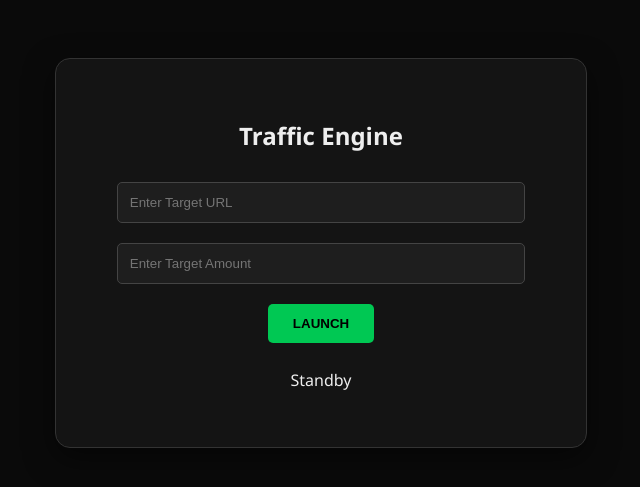
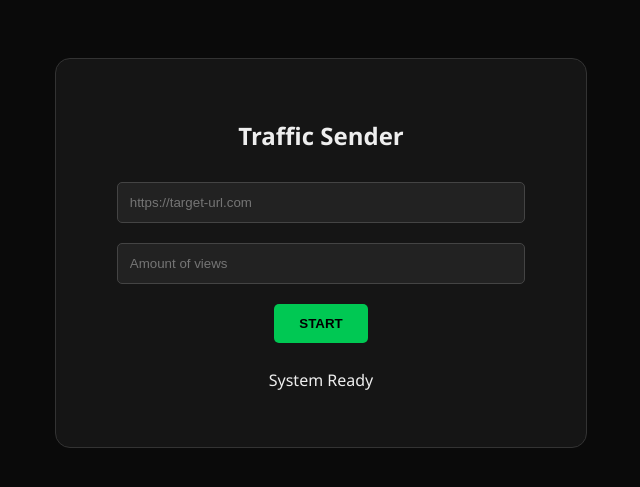
Before and after one commit to altstoreupload-pixel/Tiktokviewer, a Flask app: page / in a window 1280 px wide. Shown: the top 487 px of the page, without its empty margins (319-959 px from the left). Run offline with Flask 3, Linux system fonts and the light colour scheme.

Commit message:
Update index.html

```diff
--- a/templates/index.html
+++ b/templates/index.html
@@ -1,33 +1,33 @@
 <!DOCTYPE html>
 <html>
 <head>
-    <title>High-Speed Traffic Engine</title>
+    <title>Precision Traffic Engine</title>
     <style>
-        body { font-family: 'Segoe UI', sans-serif; background: #0a0a0a; color: #eee; text-align: center; padding-top: 50px; }
-        .container { max-width: 450px; margin: auto; background: #141414; padding: 40px; border-radius: 15px; border: 1px solid #333; box-shadow: 0 10px 30px rgba(0,0,0,0.5); }
-        input { padding: 12px; width: 85%; margin: 10px 0; background: #1e1e1e; color: #00ff41; border: 1px solid #444; border-radius: 5px; }
-        button { padding: 12px 25px; border: none; cursor: pointer; border-radius: 5px; font-weight: bold; margin: 10px 5px; text-transform: uppercase; transition: 0.2s; }
+        body { font-family: 'Segoe UI', Arial; background: #0a0a0a; color: #eee; text-align: center; padding-top: 50px; }
+        .container { max-width: 450px; margin: auto; background: #151515; padding: 40px; border-radius: 15px; border: 1px solid #333; }
+        input { padding: 12px; width: 85%; margin: 10px 0; background: #222; color: #00ff41; border: 1px solid #444; border-radius: 5px; }
+        button { padding: 12px 25px; border: none; cursor: pointer; border-radius: 5px; font-weight: bold; margin: 10px 5px; }
         #startBtn { background: #00c853; color: black; }
         #stopBtn { background: #ff1744; color: white; display: none; }
-        #bar { width: 100%; height: 14px; background: #222; border-radius: 10px; margin: 25px 0; overflow: hidden; display: none; }
-        #progress { height: 100%; width: 0%; background: #00c853; transition: width 0.1s linear; }
-        #success-msg { color: #00e676; font-size: 18px; font-weight: bold; margin-top: 20px; display: none; }
-        .stats { font-size: 11px; color: #555; margin-top: 10px; }
+        #bar { width: 100%; height: 12px; background: #222; border-radius: 10px; margin: 25px 0; overflow: hidden; display: none; }
+        #progress { height: 100%; width: 0%; background: #00c853; transition: width 0.2s linear; }
+        #success-msg { color: #00e676; font-size: 19px; font-weight: bold; margin-top: 20px; display: none; }
+        .stats { font-size: 11px; color: #666; margin-top: 10px; }
     </style>
 </head>
 <body>
 
 <div class="container">
-    <h2>Traffic Engine</h2>
-    <input id="url" placeholder="Enter Target URL">
-    <input id="views" type="number" placeholder="Enter Target Amount">
+    <h2>Traffic Sender</h2>
+    <input id="url" placeholder="https://target-url.com">
+    <input id="views" type="number" placeholder="Amount of views">
 
-    <button id="startBtn" onclick="start()">Launch</button>
-    <button id="stopBtn" onclick="stop()">Abort</button>
+    <button id="startBtn" onclick="start()">START</button>
+    <button id="stopBtn" onclick="stop()">STOP</button>
 
     <div id="bar"><div id="progress"></div></div>
 
-    <p id="info">Standby</p>
+    <p id="info">System Ready</p>
     <div id="success-msg">The operation completed successfully enjoy!!</div>
     <div class="stats" id="details"></div>
 </div>
@@ -61,22 +61,23 @@ async function poll() {
     const res = await fetch("/status");
     const data = await res.json();
 
-    // Only allow visual numbers up to the requested total
-    const displaySent = Math.min(data.sent, data.total);
-    const percent = (displaySent / data.total) * 100;
+    // Force synchronization: Only update bar based on server-verified hits
+    const currentSent = Math.min(data.sent, data.total);
+    const percent = (currentSent / data.total) * 100;
 
     document.getElementById("progress").style.width = percent + "%";
-    document.getElementById("info").innerText = `${displaySent} / ${data.total} SUCCESSFUL`;
-    document.getElementById("details").innerText = `System Failures: ${data.errors}`;
+    document.getElementById("info").innerText = `${currentSent} / ${data.total} SUCCESSFUL`;
+    document.getElementById("details").innerText = `Total Attempts/Fails: ${data.errors}`;
 
-    if (data.sent >= data.total && data.total > 0) {
+    // STRICT FINISH CHECK: Only show green message if data.finished is true
+    if (data.finished) {
         document.getElementById("success-msg").style.display = "block";
         document.getElementById("startBtn").disabled = false;
         document.getElementById("stopBtn").style.display = "none";
         document.getElementById("progress").style.width = "100%";
-        document.getElementById("info").innerText = "FINISHED";
+        document.getElementById("info").innerText = "Operation Finished";
     } else if (data.running) {
-        setTimeout(poll, 400); // Polling every 0.4s
+        setTimeout(poll, 500); // Poll every 0.5s for smooth updates
     } else {
         document.getElementById("startBtn").disabled = false;
         document.getElementById("stopBtn").style.display = "none";
```
